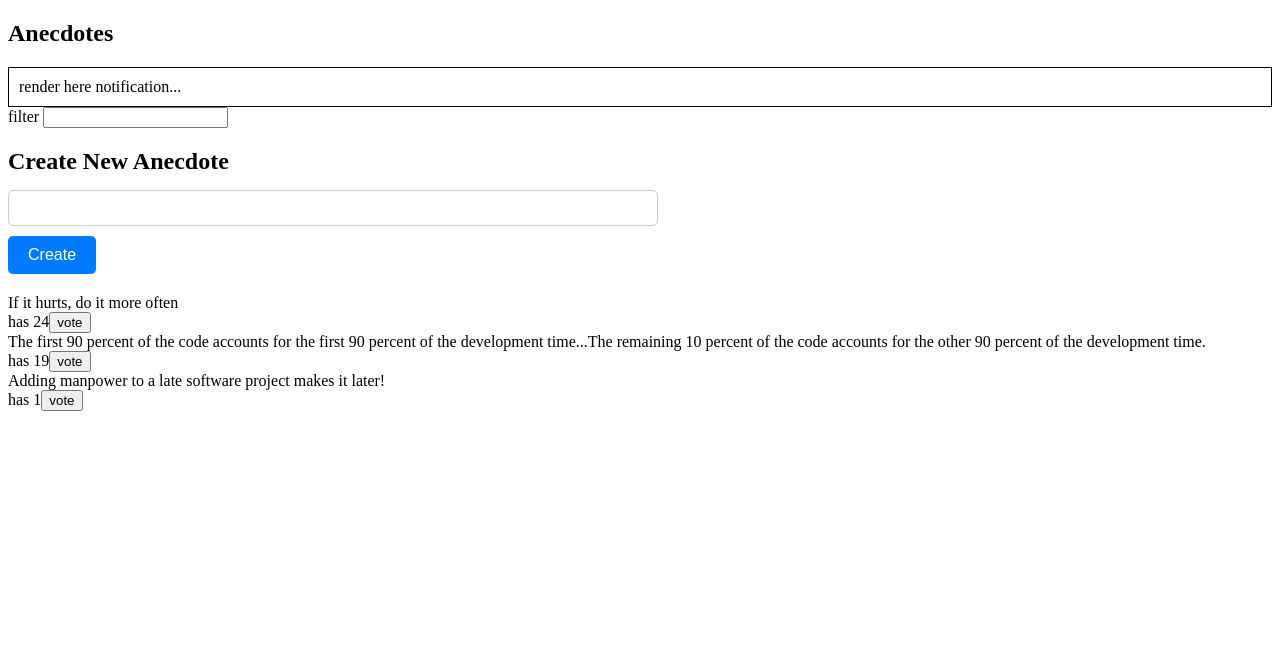
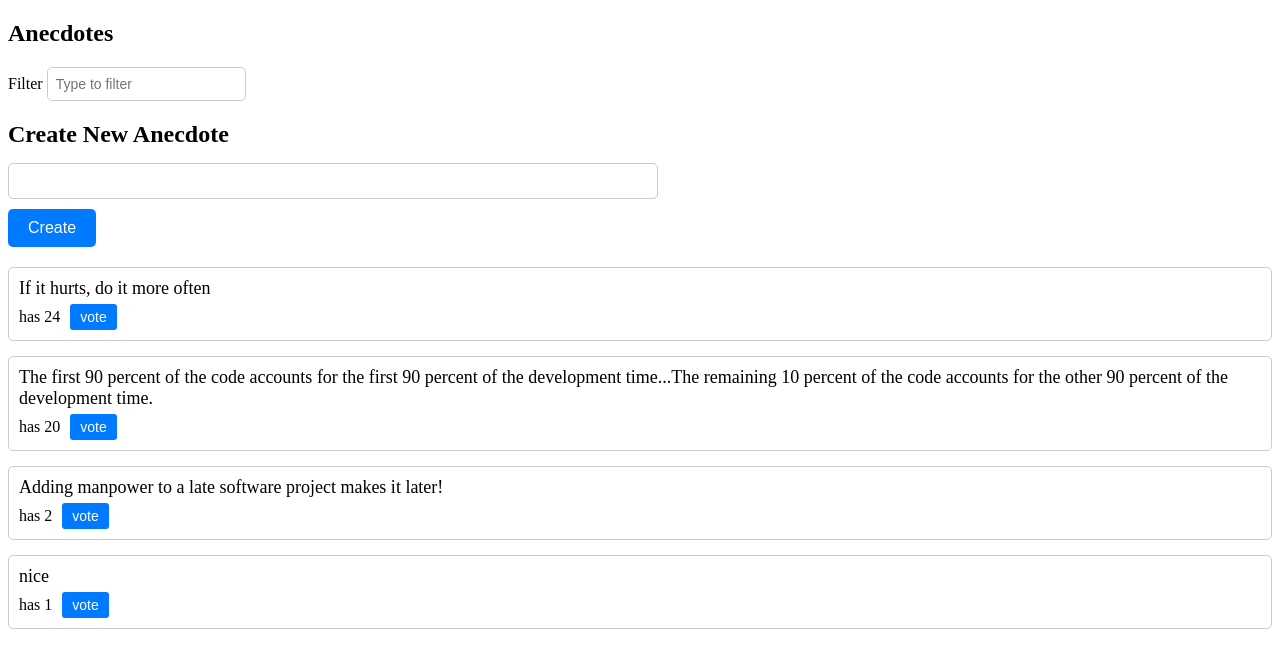
Before and after one commit to DannyGarciaDEV/FullStackOpen, a React (Vite) app in the folder Part6/redux-anecdotes/: page / in a window 1280 px wide. Shown: the top 668 px of the page. Built offline with nearby package versions, Linux system fonts and the light colour scheme; data requests are answered from the project's data file.

Commit message:
fishing project 6.24

```diff
--- /dev/null
+++ b/Part6/redux-anecdotes/db.json
@@ -0,0 +1,24 @@
+{
+  "anecdotes": [
+    {
+      "content": "If it hurts, do it more often",
+      "id": "47145",
+      "votes": 24
+    },
+    {
+      "content": "Adding manpower to a late software project makes it later!",
+      "id": "21149",
+      "votes": 2
+    },
+    {
+      "content": "The first 90 percent of the code accounts for the first 90 percent of the development time...The remaining 10 percent of the code accounts for the other 90 percent of the development time.",
+      "id": "69581",
+      "votes": 20
+    },
+    {
+      "content": "nice",
+      "votes": 1,
+      "id": "78044"
+    }
+  ]
+}
--- a/Part6/redux-anecdotes/src/components/AnecdoteList.jsx
+++ b/Part6/redux-anecdotes/src/components/AnecdoteList.jsx
@@ -1,48 +1,77 @@
-import React from 'react'
-import { useDispatch, useSelector } from 'react-redux'
-import { addVote } from '../reducers/anecdoteReducer'
-import { setNotification } from '../reducers/notificationReducer'
+import React from 'react';
+import { useDispatch, useSelector } from 'react-redux';
+import { addVote } from '../reducers/anecdoteReducer';
+import { setNotification } from '../reducers/notificationReducer';
 
 const AnecdotesList = () => {
-  const anecdotes = useSelector(state => state.anecdotes)
-  const query = useSelector(state => state.query)
-  const dispatch = useDispatch()
+  const anecdotes = useSelector(state => state.anecdotes);
+  const query = useSelector(state => state.query);
+  const dispatch = useDispatch();
 
   const voteHandler = anecdote => {
-    dispatch(addVote(anecdote))
-    dispatch(setNotification(`You voted for${anecdote.content}`))
-  }
-  let sortedAnecdotes = [...anecdotes]
+    dispatch(addVote(anecdote));
+    dispatch(setNotification(`You voted for ${anecdote.content}`));
+  };
+
+  let sortedAnecdotes = [...anecdotes];
 
   const sortArray = (a, b) => {
     if (a.votes > b.votes) {
-      return -1
+      return -1;
     }
     if (a.votes < b.votes) {
-      return 1
+      return 1;
     } else {
-      return 0
+      return 0;
     }
-  }
-  sortedAnecdotes.sort(sortArray)
+  };
+  sortedAnecdotes.sort(sortArray);
 
   let filteredArray = sortedAnecdotes.filter(anecdote =>
     anecdote.content.toLowerCase().includes(query)
-  )
+  );
 
   return (
     <>
       {filteredArray.map(anecdote => (
-        <div key={anecdote.id}>
-          <div>{anecdote.content}</div>
-          <div>
+        <div key={anecdote.id} style={styles.anecdote}>
+          <div style={styles.content}>{anecdote.content}</div>
+          <div style={styles.vote}>
             has {anecdote.votes}
-            <button onClick={() => voteHandler(anecdote)}>vote</button>
+            <button onClick={() => voteHandler(anecdote)} style={styles.button}>
+              vote
+            </button>
           </div>
         </div>
       ))}
     </>
-  )
-}
+  );
+};
 
-export default AnecdotesList
+const styles = {
+  anecdote: {
+    marginBottom: '15px',
+    border: '1px solid #ccc',
+    padding: '10px',
+    borderRadius: '5px',
+  },
+  content: {
+    fontSize: '18px',
+    marginBottom: '5px',
+  },
+  vote: {
+    fontSize: '16px',
+  },
+  button: {
+    marginLeft: '10px',
+    padding: '5px 10px',
+    fontSize: '14px',
+    borderRadius: '3px',
+    cursor: 'pointer',
+    background: '#007bff',
+    color: '#fff',
+    border: 'none',
+  },
+};
+
+export default AnecdotesList;
--- a/Part6/redux-anecdotes/src/components/Filter.jsx
+++ b/Part6/redux-anecdotes/src/components/Filter.jsx
@@ -1,27 +1,43 @@
-import { connect } from 'react-redux'
-import { filterState } from '../reducers/filterReducer'
+import React from 'react';
+import { connect } from 'react-redux';
+import { filterState } from '../reducers/filterReducer';
 
-const Filter = props => {
-  const handleChange = event => {
+const Filter = (props) => {
+  const handleChange = (event) => {
     const {
       target: { value },
-    } = event
+    } = event;
 
-    props.filterState(value.toLowerCase())
-  }
+    props.filterState(value.toLowerCase());
+  };
+
   const style = {
     marginBottom: 10,
-  }
+    fontSize: '16px',
+  };
+
+  const inputStyle = {
+    padding: '8px',
+    fontSize: '14px',
+    borderRadius: '5px',
+    border: '1px solid #ccc',
+  };
 
   return (
     <div style={style}>
-      filter <input onChange={handleChange} />
+      <label htmlFor="filterInput">Filter</label>{' '}
+      <input
+        id="filterInput"
+        style={inputStyle}
+        onChange={handleChange}
+        placeholder="Type to filter"
+      />
     </div>
-  )
-}
+  );
+};
 
-const mapDispatchToProps = { filterState }
+const mapDispatchToProps = { filterState };
 
-const connectedFilter = connect(null, mapDispatchToProps)(Filter)
+const connectedFilter = connect(null, mapDispatchToProps)(Filter);
 
-export default connectedFilter
+export default connectedFilter;
--- a/Part6/redux-anecdotes/src/components/Notification.js
+++ /dev/null
@@ -1,14 +0,0 @@
-const Notification = () => {
-  const style = {
-    border: 'solid',
-    padding: 10,
-    borderWidth: 1
-  }
-  return (
-    <div style={style}>
-      render here notification...
-    </div>
-  )
-}
-
-export default Notification
--- a/Part6/redux-anecdotes/src/db.json
+++ /dev/null
@@ -1,19 +0,0 @@
-{
-    "anecdotes": [
-      {
-        "content": "If it hurts, do it more often",
-        "id": "47145",
-        "votes": 24
-      },
-      {
-        "content": "Adding manpower to a late software project makes it later!",
-        "id": "21149",
-        "votes": 1
-      },
-      {
-        "content": "The first 90 percent of the code accounts for the first 90 percent of the development time...The remaining 10 percent of the code accounts for the other 90 percent of the development time.",
-        "id": "69581",
-        "votes": 19
-      }
-    ]
-  }
```
Also changed, not shown: Part6/redux-anecdotes/package.json (+7 -2 lines), Part6/redux-anecdotes/src/reducers/data.js (deleted, +0 -18 lines), 1 other file (tests, documents, lock files or other folders).
